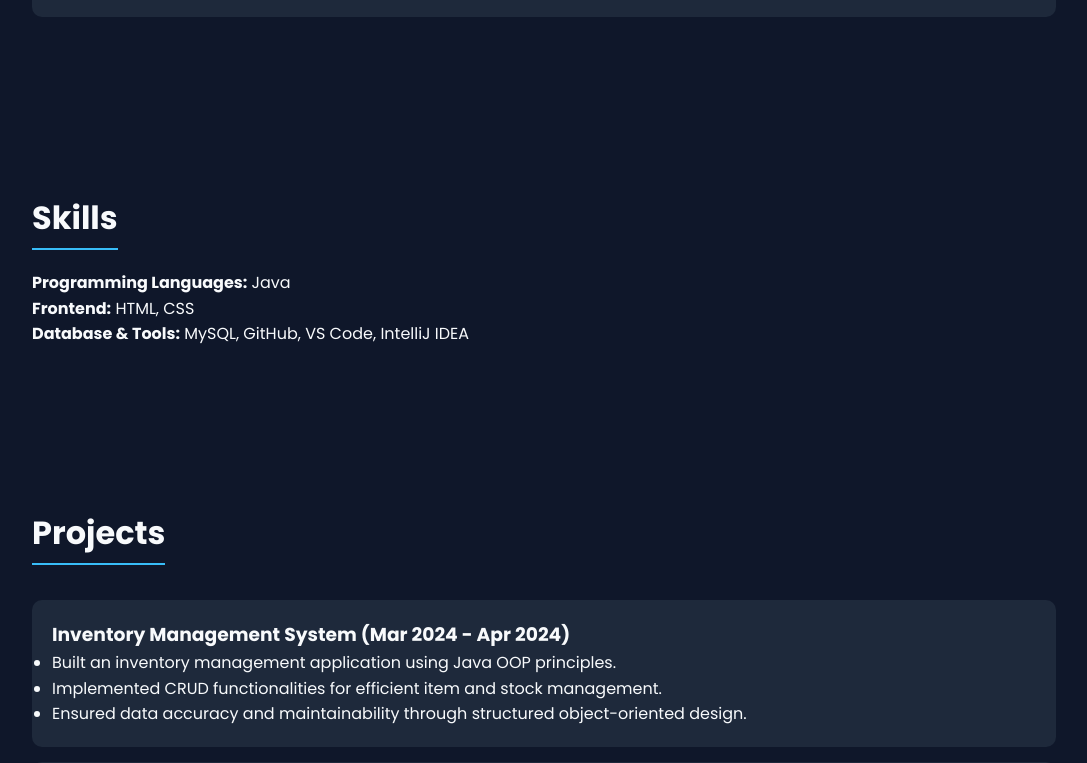
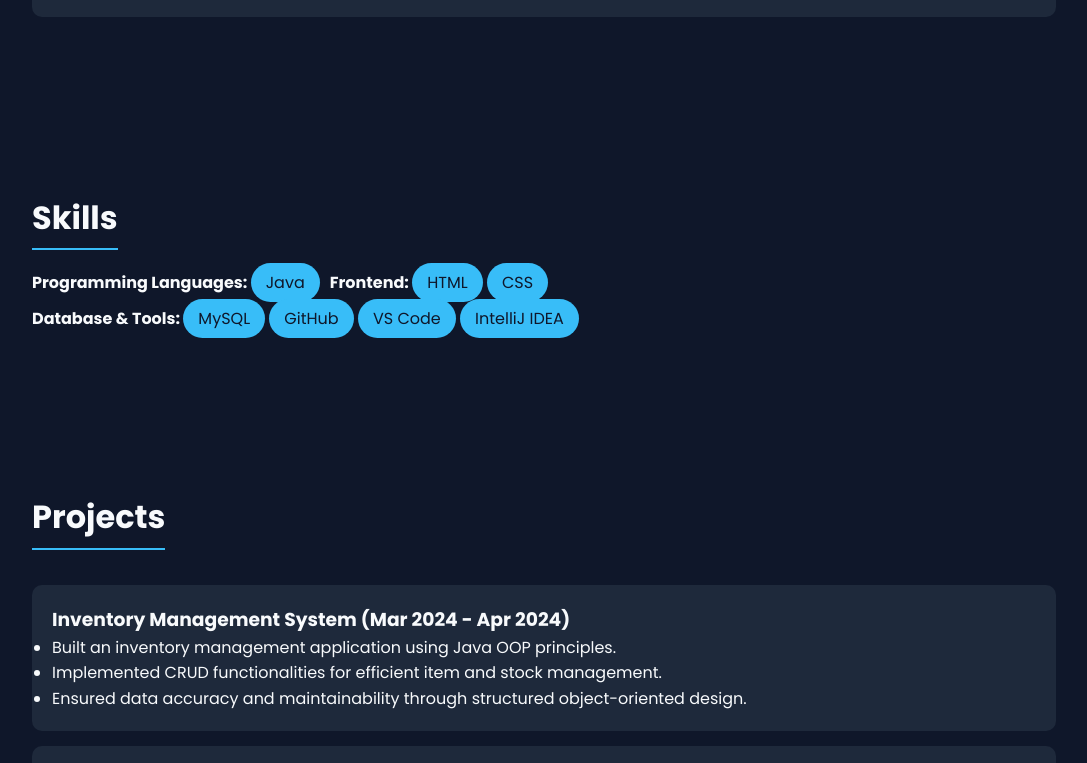
Before and after one commit to Soumya5704/MyPortfolio, a plain HTML site: page index.html in a window 1280 px wide. Shown: the part 1084-1847 px from the top of the page, without its empty margins (96-1183 px from the left). Drawn offline with Linux system fonts and the light colour scheme.

Commit message:
Update index.html

```diff
--- a/index.html
+++ b/index.html
@@ -59,13 +59,31 @@
     </div>
   </section>
 
-  <!-- Skills -->
-  <section id="skills" class="section">
-    <h2>Skills</h2>
-    <p><strong>Programming Languages:</strong> Java</p>
-    <p><strong>Frontend:</strong> HTML, CSS</p>
-    <p><strong>Database & Tools:</strong> MySQL, GitHub, VS Code, IntelliJ IDEA</p>
-  </section>
+<!--Skills-->
+<section id="skills" class="section">
+  <h2>Skills</h2>
+  <div class="skills-list">
+    <div class="skill-group">
+      <strong>Programming Languages: </strong>
+      <span class="skill-bubble">Java</span>
+    </div>
+    <div class="skill-group">
+      <strong>Frontend: </strong>
+      <span class="skill-bubble">HTML</span>
+      <span class="skill-bubble">CSS</span>
+    </div>
+    <div class="skill-group">
+      <strong>Database & Tools: </strong>
+      <span class="skill-bubble">MySQL</span>
+      <span class="skill-bubble">GitHub</span>
+      <span class="skill-bubble">VS Code</span>
+      <span class="skill-bubble">IntelliJ IDEA</span>
+    </div>
+  </div>
+</section>
+
+
+
 
   <!-- Projects -->
   <section id="projects" class="section">
```
